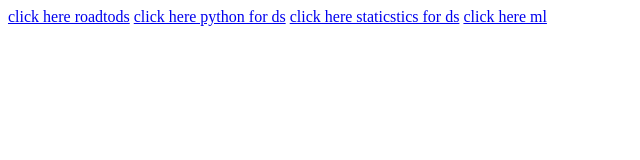
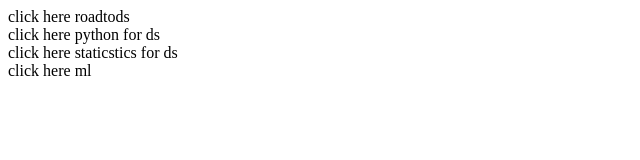
Before and after one commit to nikhil-dex/roadtods, a plain HTML site: page index.html in a window 1280 px wide. Shown: the whole page, without its empty margins (0-640 px from the left). Drawn offline with Linux system fonts and the light colour scheme.

Commit message:
something added

```diff
--- a/index.html
+++ b/index.html
@@ -4,12 +4,15 @@
     <meta charset="UTF-8">
     <meta name="viewport" content="width=device-width, initial-scale=1.0">
     <title>roadtods</title>
+    <link rel="stylesheet" href="style.css">
 </head>
 <body>
-    <a href="roadtods.pdf">click here roadtods</a>
-    <a href="prac-sat-ds.pdf">click here python for ds</a>
-    <a href="python-ds.pdf">click here staticstics for ds</a>
-    <a href="ml.pdf">click here ml</a>
+    <div class="links">
+        <a href="roadtods.pdf">click here roadtods</a>
+        <a href="prac-sat-ds.pdf">click here python for ds</a>
+        <a href="python-ds.pdf">click here staticstics for ds</a>
+        <a href="ml.pdf">click here ml</a>
+    </div>
 
 </body>
 </html>
--- /dev/null
+++ b/style.css
@@ -0,0 +1,5 @@
+.links a{
+    display: block;
+    color: black;
+    text-decoration: none;
+}
```
Also changed, not shown: 1 other file.
